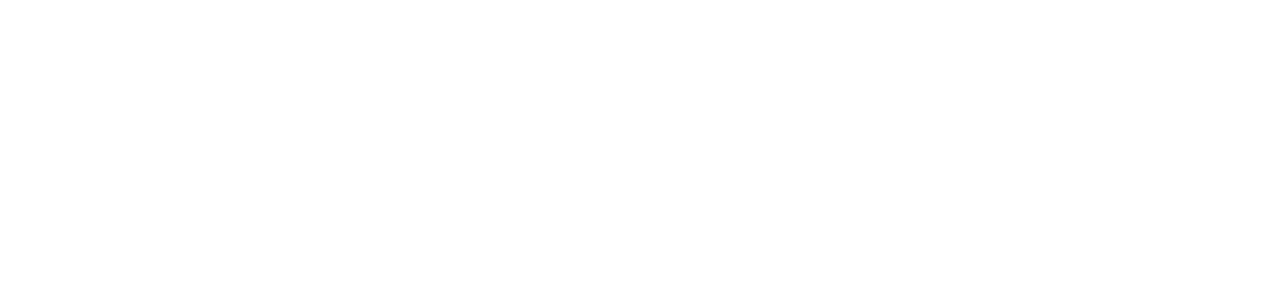
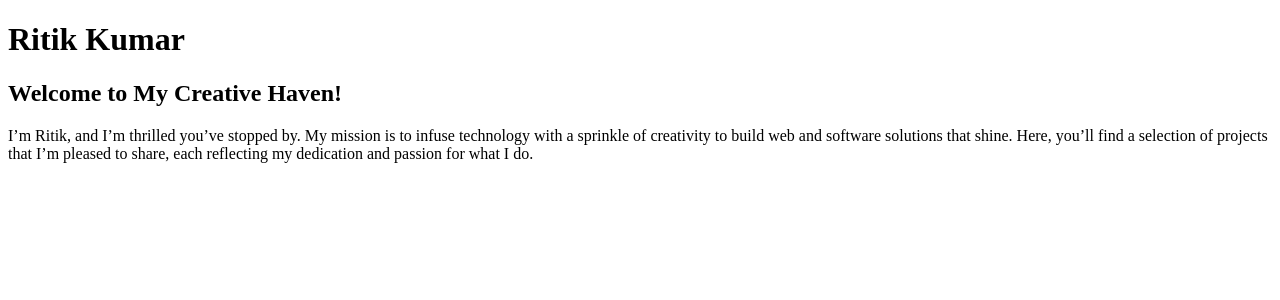
Before and after one commit to iamritikiit/Portfolio, a React (Vite) app in the folder Personal-Gallery/: page / in a window 1280 px wide. Shown: the top 300 px of the page. Built offline with nearby package versions, Linux system fonts and the light colour scheme.

Commit message:
added contents into the Home page

```diff
--- a/Personal-Gallery/src/App.jsx
+++ b/Personal-Gallery/src/App.jsx
@@ -1,12 +1,12 @@
 import { useState } from 'react'
 import './App.css'
+import Home from "../src/components/Home.jsx"
+
 
 function App() {
-  const [count, setCount] = useState(0)
-
   return (
     <>
-
+      <Home />
     </>
   )
 }
--- a/Personal-Gallery/src/components/Home.jsx
+++ b/Personal-Gallery/src/components/Home.jsx
@@ -3,7 +3,11 @@
 export default function Home() {
     return (
         <>
-
+            <h1>Ritik Kumar</h1>
+            <h2>Welcome to My Creative Haven!</h2>
+            <p>
+                I’m Ritik, and I’m thrilled you’ve stopped by. My mission is to infuse technology with a sprinkle of creativity to build web and software solutions that shine. Here, you’ll find a selection of projects that I’m pleased to share, each reflecting my dedication and passion for what I do.
+            </p>
         </>
     )
 }
```
